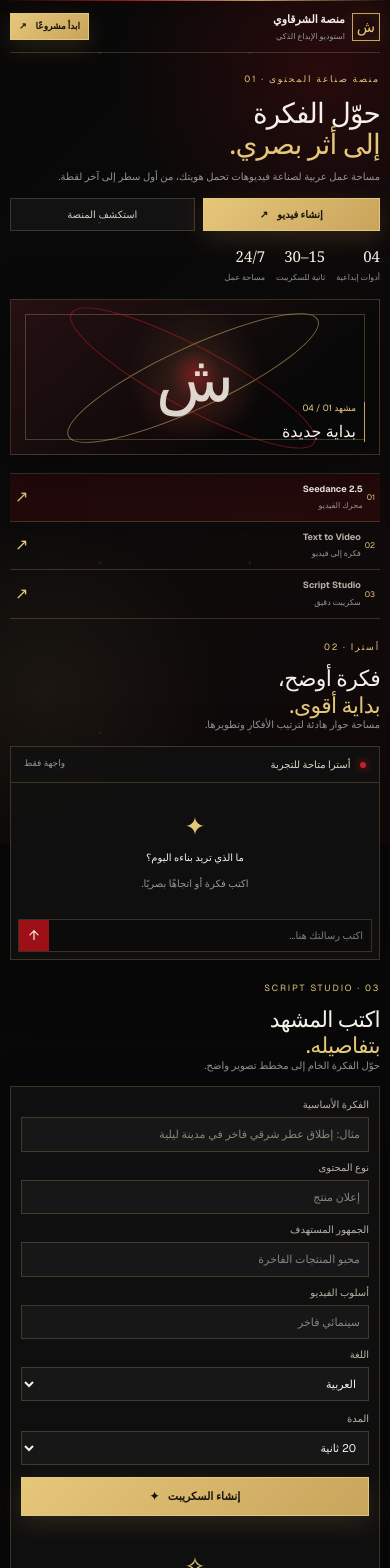
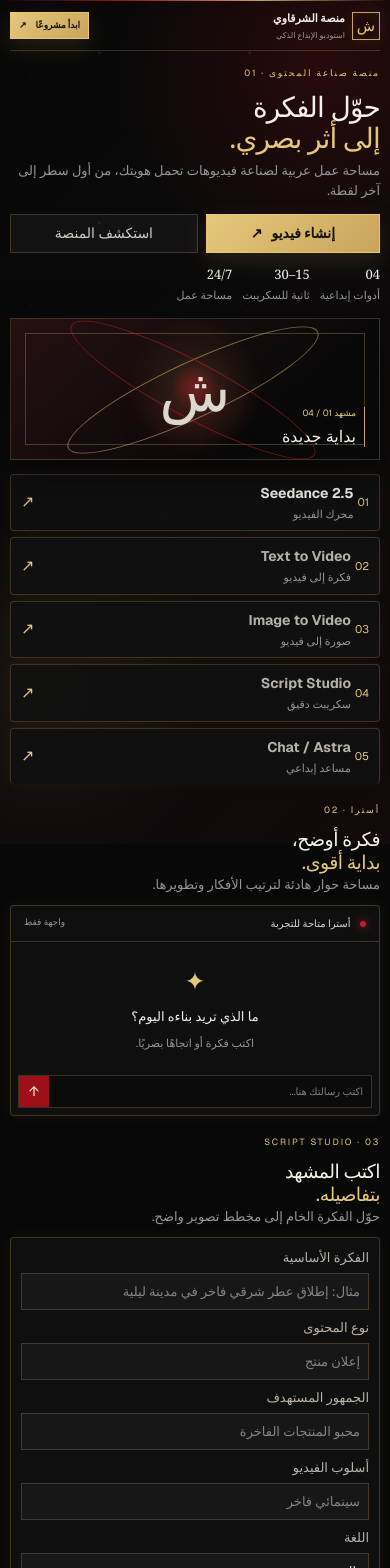
Before and after one commit to gamalmcv2023-glitch/ai-video-studio, a Next.js app: page / in a window 390 px wide. Shown: the top 1568 px of the page. Built offline with nearby package versions, Linux system fonts and the light colour scheme.

Commit message:
Refine compact mobile single-column luxury layout

```diff
--- a/src/app/globals.css
+++ b/src/app/globals.css
@@ -365,3 +365,80 @@ main:not(.site-shell) h1, main:not(.site-shell) h2, main:not(.site-shell) p, mai
   .create-hero h1 { font-size: 27px; }
   .create-card, .result-card, .history-card { padding: 12px; border-radius: 10px; }
 }
+
+/* Final compact mobile layer: desktop rules above remain unchanged. */
+@media (max-width: 768px) {
+  html, body, main { width: 100%; max-width: 100vw; overflow-x: hidden; }
+
+  .site-shell .topbar,
+  .site-shell .hero-section,
+  .site-shell .tool-strip,
+  .site-shell .content-section,
+  .site-shell .footer,
+  .create-frame,
+  .studio-shell > div.relative {
+    width: calc(100% - 20px);
+    max-width: 100%;
+  }
+
+  .site-shell .topbar { height: 50px; min-height: 50px; }
+  .site-shell .hero-section { grid-template-columns: 1fr; gap: 14px; min-height: 0; padding: 16px 0 14px; }
+  .site-shell .hero-copy h1 { max-width: 100%; font-size: 28px; line-height: 1.12; }
+  .site-shell .hero-text { margin: 8px 0 12px; font-size: 13px; line-height: 1.55; }
+  .site-shell .hero-actions .button { padding: 8px 11px; font-size: 14px; }
+  .site-shell .hero-meta { gap: 10px; margin-top: 12px; font-size: 11px; }
+  .site-shell .hero-meta b { font-size: 13px; }
+  .site-shell .hero-art { min-height: 142px; }
+  .site-shell .hero-sun { font-size: 58px; }
+
+  .site-shell .tool-strip { display: grid; grid-template-columns: 1fr; gap: 6px; border: 0; }
+  .site-shell .tool-card { min-height: 46px; padding: 8px 10px; border: 1px solid var(--line); border-radius: 4px; background: rgba(17, 17, 17, .9); box-shadow: 0 0 14px rgba(201, 164, 92, .06); }
+  .site-shell .tool-card b { font-size: 14px; }
+  .site-shell .tool-card small { margin-top: 2px; font-size: 11px; }
+  .site-shell .tool-index { font-size: 11px; }
+
+  .site-shell .content-section { display: grid; grid-template-columns: 1fr; gap: 10px; padding-top: 20px; }
+  .site-shell .section-heading h2 { font-size: 19px; line-height: 1.25; }
+  .site-shell .section-heading > p:last-child { font-size: 13px; line-height: 1.55; }
+  .site-shell .chat-panel, .site-shell .script-panel, .site-shell .empty-work { border-radius: 4px; background: rgba(17, 17, 17, .9); box-shadow: 0 0 16px rgba(201, 164, 92, .07); }
+  .site-shell .chat-messages { min-height: 96px; padding: 9px; }
+  .site-shell .chat-messages p { font-size: 13px; }
+  .site-shell .empty-chat { padding: 12px 0; }
+  .site-shell .empty-chat p, .site-shell .script-placeholder p { font-size: 13px; }
+  .site-shell .empty-chat small, .site-shell .script-placeholder small { font-size: 11px; }
+  .site-shell .script-panel { padding: 10px; }
+  .site-shell .script-form { grid-template-columns: 1fr; gap: 8px; }
+  .site-shell .form-row { grid-template-columns: 1fr; gap: 8px; }
+  .site-shell .script-form label { font-size: 13px; }
+  .site-shell .script-form input, .site-shell .script-form select { padding: 8px; font-size: 13px; }
+  .site-shell .script-form .button { width: 100%; margin-top: 2px; font-size: 14px; }
+  .site-shell .script-placeholder { min-height: 110px; }
+  .site-shell .work-section { display: grid; gap: 10px; padding-bottom: 20px; }
+  .site-shell .empty-work { min-width: 0; margin-top: 0; padding: 12px; }
+  .site-shell .footer { min-height: 40px; gap: 6px; padding: 9px 0; font-size: 11px; }
+
+  .create-shell .create-hero { padding: 14px 0 10px; }
+  .create-shell .create-hero h1 { font-size: 26px; }
+  .create-shell .create-hero p:last-child { font-size: 13px; }
+  .create-shell .create-card, .create-shell .result-card, .create-shell .history-card { padding: 11px; border: 1px solid var(--gold); border-radius: 5px; background: #111; box-shadow: 0 0 16px rgba(201, 164, 92, .07); }
+  .create-shell .section-bar { margin-bottom: 10px; padding-bottom: 8px; }
+  .create-shell .section-bar h2 { font-size: 18px; }
+  .create-shell .field-block { margin-top: 10px; }
+  .create-shell .field-block > label { margin-bottom: 5px; font-size: 13px; }
+  .create-shell .field-block textarea { min-height: 88px; font-size: 13px; }
+  .create-shell .field-block select { min-height: 38px; font-size: 13px; }
+  .create-shell .choice, .create-shell .ratio { min-height: 38px; padding: 7px 8px; font-size: 13px; }
+  .create-shell .generate-button { min-height: 42px; margin-top: 12px; font-size: 15px; }
+
+  .studio-shell h1 { max-width: 100%; font-size: 28px !important; line-height: 1.2 !important; }
+  .studio-shell h2 { font-size: 18px !important; }
+  .studio-shell section { padding-block: 12px; }
+  .studio-shell [class*="min-h-[calc(100vh"], .studio-shell [class*="min-h-[520px"], .studio-shell [class*="min-h-[580px"], .studio-shell [class*="min-h-[440px"] { min-height: 0 !important; }
+  .studio-shell [class*="text-base"] { font-size: .85rem !important; }
+  .studio-shell [class*="text-sm"] { font-size: .8rem !important; }
+  .studio-shell [class*="text-xs"] { font-size: .75rem !important; }
+  .studio-shell form { gap: 8px; }
+  .studio-shell button { font-size: 14px; }
+  .studio-shell section, .studio-shell aside, .studio-shell form { max-width: 100%; }
+  .studio-shell dl { grid-template-columns: 1fr !important; }
+}
--- a/src/app/page.tsx
+++ b/src/app/page.tsx
@@ -43,7 +43,7 @@ export default function Home() {
         <div className="hero-art" aria-label="معاينة مشهد سينمائي"><div className="orbit orbit-one" /><div className="orbit orbit-two" /><div className="hero-sun">ش</div><div className="art-caption"><span>مشهد 01 / 04</span><strong>بداية جديدة</strong></div></div>
       </section>
 
-      <section className="tool-strip" aria-label="أقسام المنصة"><Link href="/create" className="tool-card active"><span className="tool-index">01</span><span><b>Seedance 2.5</b><small>محرك الفيديو</small></span><span className="arrow">↗</span></Link><Link href="/create" className="tool-card"><span className="tool-index">02</span><span><b>Text to Video</b><small>فكرة إلى فيديو</small></span><span className="arrow">↗</span></Link><Link href="#script" className="tool-card"><span className="tool-index">03</span><span><b>Script Studio</b><small>سكريبت دقيق</small></span><span className="arrow">↗</span></Link></section>
+      <section className="tool-strip" aria-label="أقسام المنصة"><Link href="/create" className="tool-card active"><span className="tool-index">01</span><span><b>Seedance 2.5</b><small>محرك الفيديو</small></span><span className="arrow">↗</span></Link><Link href="/create" className="tool-card"><span className="tool-index">02</span><span><b>Text to Video</b><small>فكرة إلى فيديو</small></span><span className="arrow">↗</span></Link><Link href="/create" className="tool-card"><span className="tool-index">03</span><span><b>Image to Video</b><small>صورة إلى فيديو</small></span><span className="arrow">↗</span></Link><Link href="/script-studio" className="tool-card"><span className="tool-index">04</span><span><b>Script Studio</b><small>سكريبت دقيق</small></span><span className="arrow">↗</span></Link><Link href="/chat" className="tool-card"><span className="tool-index">05</span><span><b>Chat / Astra</b><small>مساعد إبداعي</small></span><span className="arrow">↗</span></Link></section>
 
       <section id="astra" className="content-section split-section"><div className="section-heading"><p className="eyebrow">أسترا · 02</p><h2>فكرة أوضح،<br /><em>بداية أقوى.</em></h2><p>مساحة حوار هادئة لترتيب الأفكار وتطويرها.</p></div><div className="chat-panel"><div className="panel-top"><span className="status-dot" /> أسترا متاحة للتجربة <span>واجهة فقط</span></div><div className="chat-messages">{chat.length ? chat.map((item, index) => <p key={`${item}-${index}`} className={item.startsWith("أنت") ? "user-message" : "astra-message"}>{item}</p>) : <div className="empty-chat"><span>✦</span><p>ما الذي تريد بناءه اليوم؟</p><small>اكتب فكرة أو اتجاهًا بصريًا.</small></div>}</div><form className="chat-input" onSubmit={sendMessage}><input value={message} onChange={(event) => setMessage(event.target.value)} placeholder="اكتب رسالتك هنا..." aria-label="رسالتك إلى أسترا" /><button type="submit" aria-label="إرسال الرسالة">↑</button></form></div></section>
 
```
Also changed, not shown: 1 other file (tests, documents, lock files or other folders).
